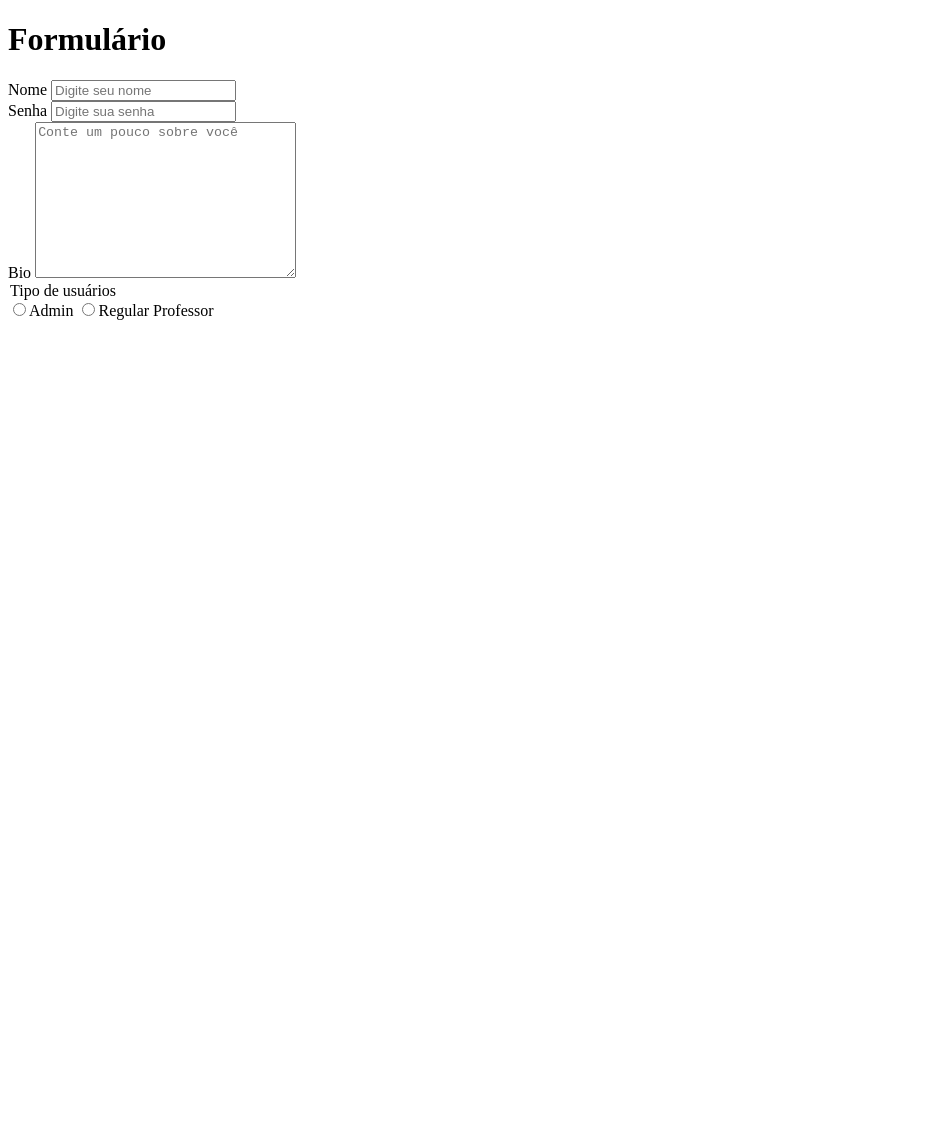
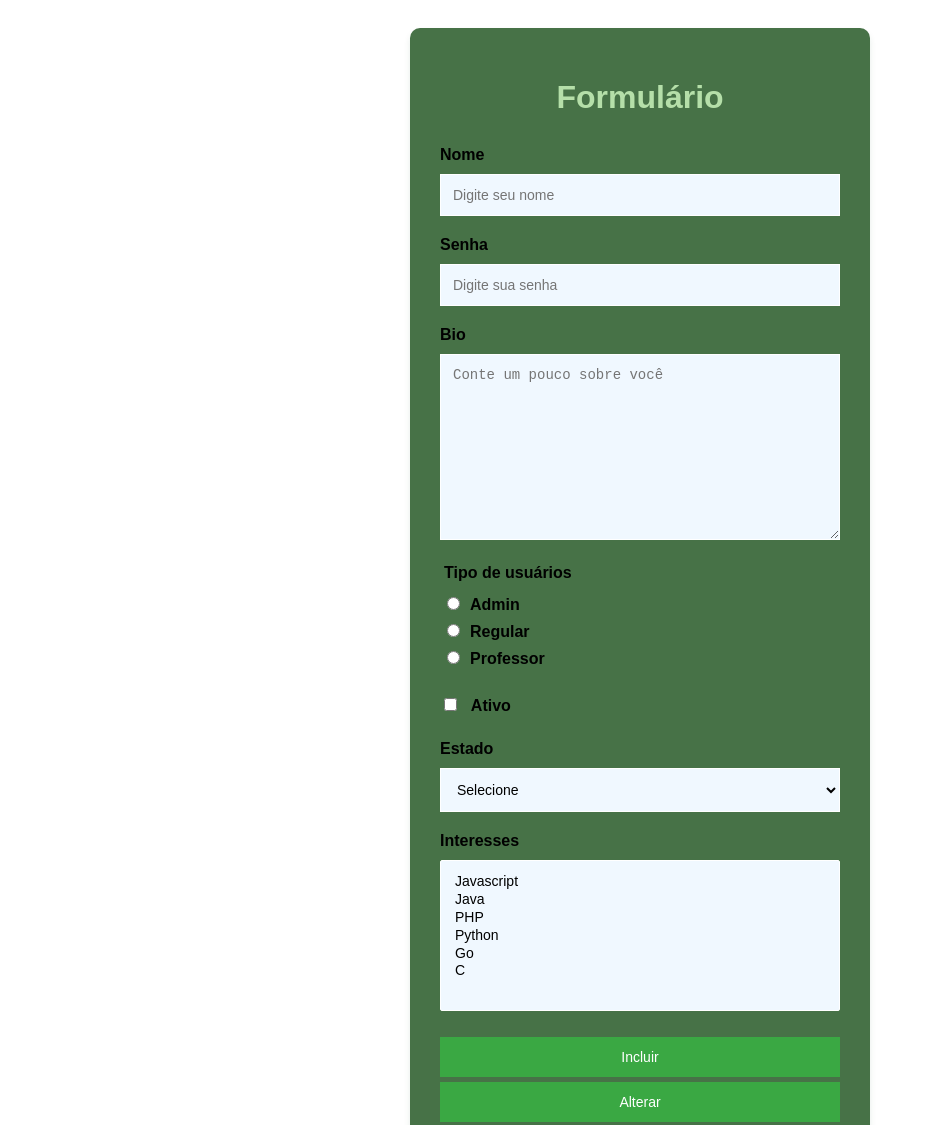
Before and after one commit to llanysx/ProjetoHtml-Sala-09, a plain HTML site: page form.html in a window 1280 px wide. Shown: the top 1125 px of the page, without its empty margins (0-925 px from the left). Before the commit the page ends 800 px from the top, so only its background shows below. Drawn offline with Linux system fonts and the light colour scheme.

Commit message:
Add files via upload

```diff
--- /dev/null
+++ b/anatomiaHTML.css
@@ -0,0 +1,51 @@
+body{
+    font-family:Arial, Helvetica, sans-serif;
+    background-color: #E0FFFF;
+    color: #005f5f;
+    margin:0;
+    padding: 0;
+    text-align: center;
+}
+
+header{
+    background-color: #00ced1;
+    color: white;
+    padding: 20px;
+    font-size: 1.5em;
+}
+
+nav{
+    background-color: #20b2aa;
+    padding: 10px;
+}
+
+nav a{
+    color: white;
+    text-decoration: none;
+    padding: 10px 15px;
+}
+nav a:hover{
+    background-color: #008b8b;
+    border-radius: 5px;
+}
+#conteudo{
+    padding: 30px;
+    background-color: white;
+    margin: 20px auto;
+    width: 80%;
+    border-radius: 10px;
+    box-shadow: 0 0 10px rgba(0,0,0,0.1);
+}
+
+aside{
+    background-color: #afeeee;
+    padding: 15px;
+    margin: 20px;
+    border-radius: 10px;
+}
+footer{
+    background-color:#00ced1;
+    color:white;
+    padding:15px;
+    margin-top: 20px;
+}
--- a/form.html
+++ b/form.html
@@ -5,6 +5,96 @@
     <meta name="viewport" content="width=device-width, initial-scale=1.0">
     <title>Formulário</title>
     <style>
+        /* reset estrutura basica */
+        body{
+            font-family:Arial, Helvetica, sans-serif;
+            margin:100px;
+            padding:100px;
+            background-color: #ffffff;
+            display: flex;
+            justify-content: center;
+            align-items: center;
+            height: 100vh;
+        }
+
+        .form-container{
+            background-color: #477247;
+            border-radius:10px;
+            box-shadow: 0 4px 6px rgba(16, 90, 41, 0.1);
+            padding: 30px;
+            width:100%;
+            max-width: 400px;
+
+        }
+
+        h1{
+            text-align: center;
+            color: #b5dfa9;
+            margin-bottom: 30px;
+        }
+        form{
+            display: flex;
+            flex-direction: column;
+        }
+        .form-group{
+            margin-bottom: 20px;
+        }
+        label{
+            font-weight: bold;
+            margin-bottom: 5px;
+            display: block;
+        }
+        input,
+        textarea,
+        select,
+        button{
+            width: 100%;
+            padding:12px;
+            margin-top: 5px;
+            border: 1px solid #ffffff;
+            font-size: 14px;
+            box-sizing: border-box;
+            background-color: #f0f8ff;
+        }
+        input[type="radio"],
+        input[type="checkbox"]{
+            display:inline-block;
+            width: auto;
+            margin-right: 10px;
+        }
+        button{
+            background-color: #3aa843;
+            color: white;
+            border: none;
+            cursor: pointer;
+            transition: background-color 0.3s;
+        }
+        button:hover{
+            background-color: #458d45;
+        }
+
+        select,
+        textarea{
+            transition: border-color 0.3s;
+        }
+        input:focus,
+        textarea:focus,
+        select:focus{
+            border-color: #8bc493;
+            outline: none;
+        }
+        fieldset{
+            border:none;
+            padding: 0;
+        }
+        legend{
+            font-weight:bold;
+            margin-bottom: 10px;
+        }
+        .buttons{
+            display:flex;
+            justify-content: center;
+        }
 
     </style>
 </head>
@@ -21,14 +111,14 @@
             </div>
             <div class="form-group">
                 <label for="senha">Senha</label>
-                <input type="passoword" name="senha" id="senha" placeholder="Digite sua senha">
+                <input type="password" name="senha" id="senha" placeholder="Digite sua senha">
             </div>
 
             <div class="form-group">
                 <label for="bio">Bio</label>
                 <textarea name="bio" id="bio" cols="30" rows="10" placeholder="Conte um pouco sobre você"></textarea>
             </div>
-            <filledset class="form-group">
+            <fieldset class="form-group">
                 <legend>Tipo de usuários</legend>
                 <label for="admin">
                     <input type="radio" name="tipo" id="admin" value="admin">Admin
@@ -37,11 +127,44 @@
                     <input type="radio" name="tipo" id="regular" value="regular">Regular
                 </label>
                 <label for="professor">
-                    <label type="radio" name="tipo" id="professor" value="professor">Professor
+                    <input type="radio" name="tipo" id="professor" value="professor">Professor
+                </label>
+            </fieldset>
+            <div class="form-group">
+                <label for="ativo">
+                    <input type="checkbox" name="ativo" id="ativo"> Ativo
+                </label>
+            </div>
 
-                    </label>
-                </label>
-            </filledset>
+            <div class="form-group">
+                <label for="estado">Estado</label>
+                <select name="estado" id="estado">
+                    <option value="">Selecione</option>
+                    <option value="ac">Acre</option>
+                    <option value="ba">Bahia</option>
+                    <option value="ce">Ceara</option>
+                    <option value="pr">Parana</option>
+                    <option value="mg">Minas Gerais</option>
+                    <option value="pa">Para</option>
+                </select>
+            </div>
+            <div class="form-group">
+                <label for="interesse">Interesses</label>
+                <select name="interesse" id="interesse" multiple size="7">
+                    <option value="js">Javascript</option>
+                    <option value="java">Java</option>
+                    <option value="php">PHP</option>
+                    <option value="python">Python</option>
+                    <option value="go">Go</option>
+                    <option value="c">C</option>
+                </select>
+            </div>
+
+            <div class="form-group button">
+                <button type="submit">Incluir</button>
+                <button formaction="http://localhost:3003/usuarios/3" type="submit"> Alterar
+                </button>
+            </div>
         </form>
     </div>
 </body>
```
Also changed, not shown: anatomiaHTML.html (added, +26 -0 lines), index.html (added, +34 -0 lines), style.css (added).
